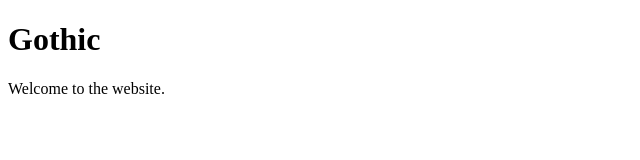
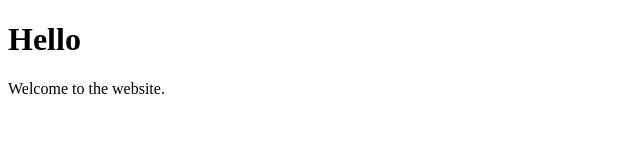
Before and after one commit to leham/my_website-, a plain HTML site: page index.html in a window 1280 px wide. Shown: the full height of the page, 0-640 px from the left. Drawn offline with Linux system fonts and the light colour scheme.

Commit message:
Update index.html

```diff
--- a/index.html
+++ b/index.html
@@ -6,7 +6,7 @@
     <title>Hello</title>
 </head>
 <body>
-    <h1>Gothic</h1>
+    <h1>Hello</h1>
     <p>Welcome to the website.</p>
 </body>
 </html>
```
